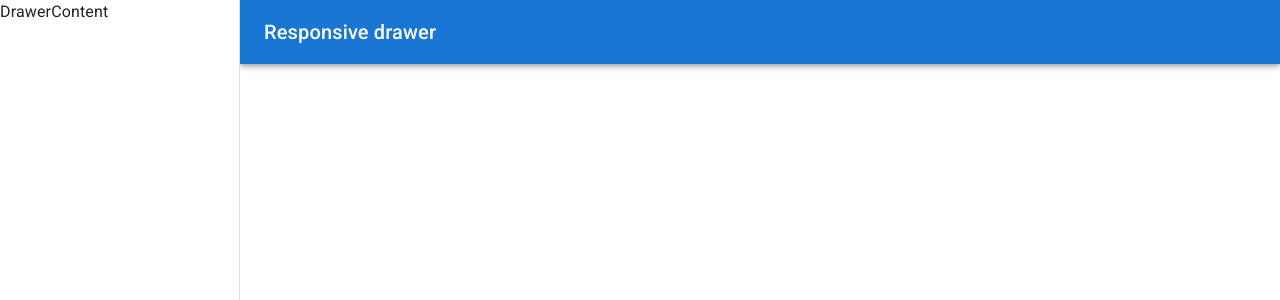
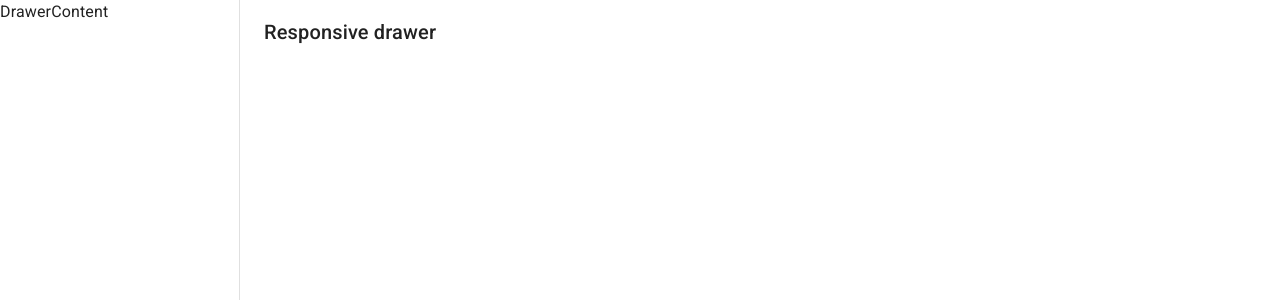
Before and after one commit to jplante01/task_forge, a React (Vite) app: page / in a window 1280 px wide. Shown: the top 300 px of the page. Built offline with nearby package versions, Linux system fonts and the light colour scheme.

Commit message:
Style NavBar

```diff
--- a/src/components/NavBar.jsx
+++ b/src/components/NavBar.jsx
@@ -9,9 +9,11 @@ export default function NavBar({ drawerWidth, handleDrawerToggle }) {
   return (
     <AppBar
       position="fixed"
+      color="transparent"
       sx={{
         width: { sm: `calc(100% - ${drawerWidth}px)` },
         ml: { sm: `${drawerWidth}px` },
+        boxShadow: "none",
       }}
     >
       <Toolbar>
```
